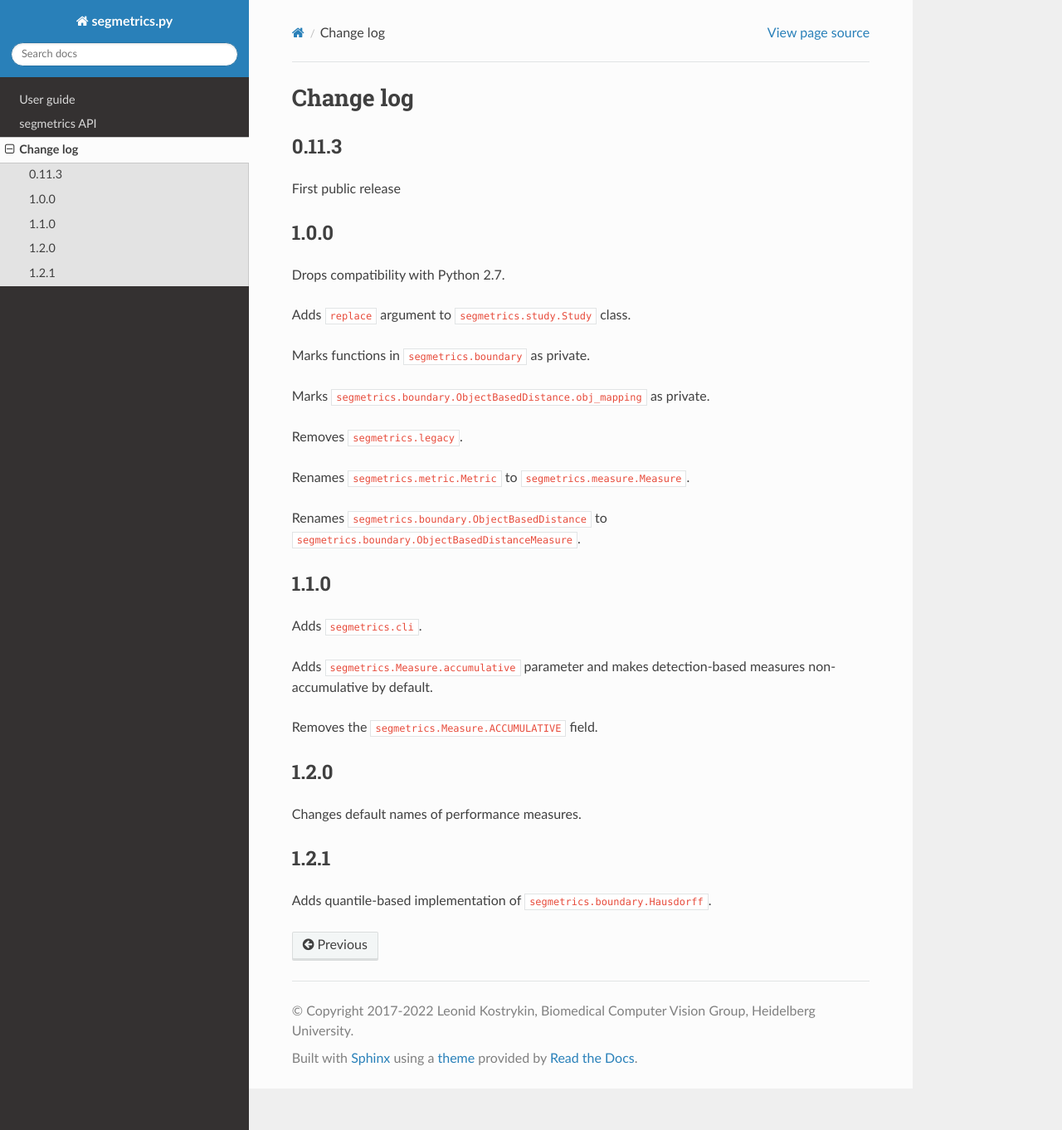
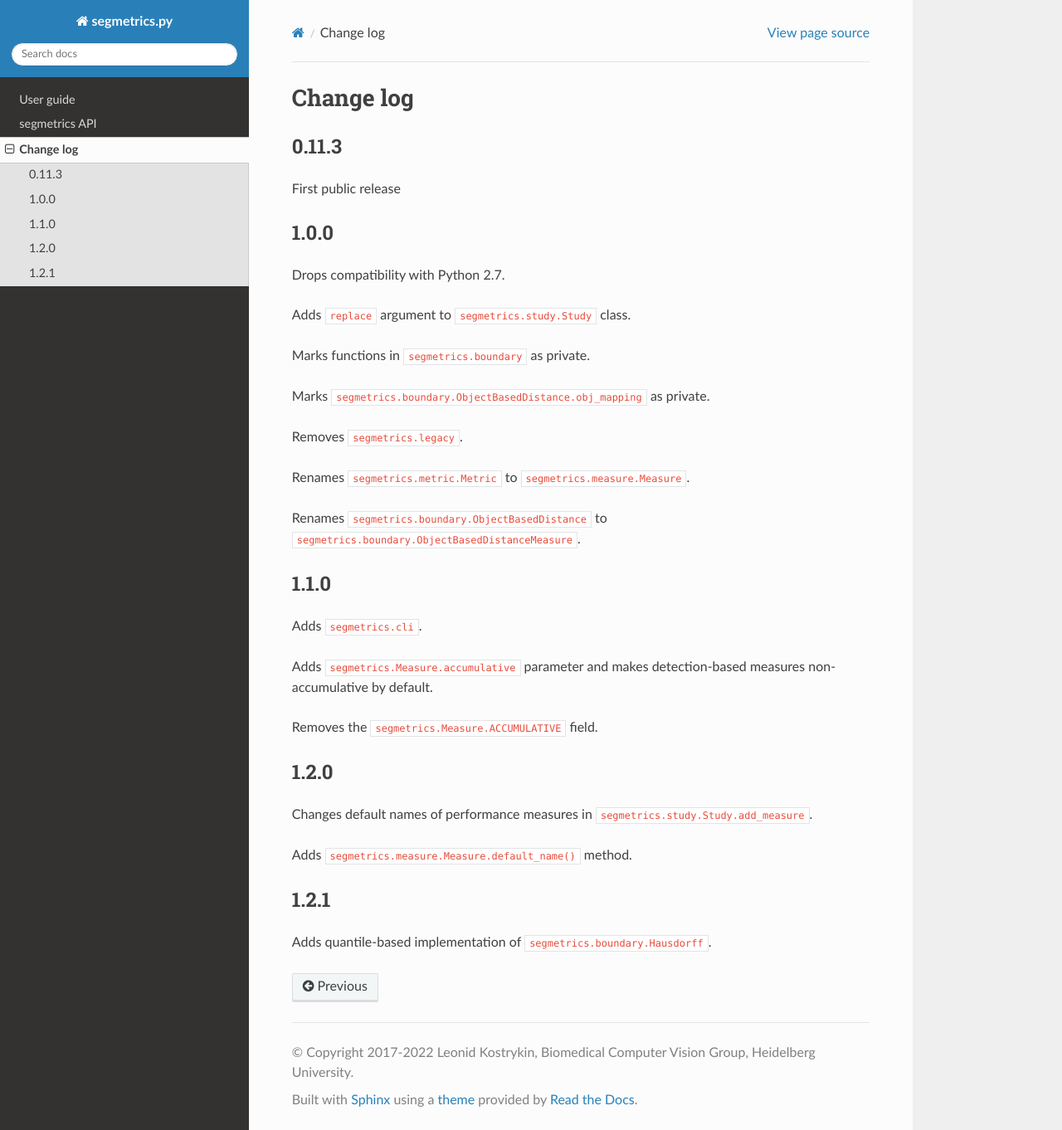
Before and after one commit to BMCV/segmetrics, a Sphinx documentation site: the page built from docs/source/changelog.rst, in a window 1280 px wide and 1362 px high. Shown: the whole window at 83% size. Built offline with Sphinx 7.4.7 and the Read the Docs theme 2.0.0, drawn with Linux system fonts in a browser that asks for light colours.

Commit message:
Update changelog.rst

```diff
--- a/docs/source/changelog.rst
+++ b/docs/source/changelog.rst
@@ -35,7 +35,9 @@
 1.2.0
 -----
 
-Changes default names of performance measures.
+Changes default names of performance measures in ``segmetrics.study.Study.add_measure``.
+
+Adds ``segmetrics.measure.Measure.default_name()`` method.
 
 1.2.1
 -----
```
